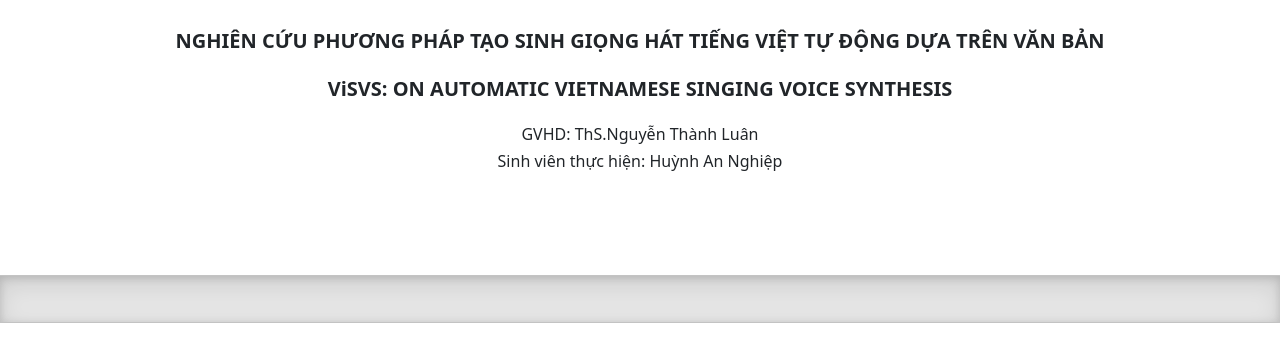
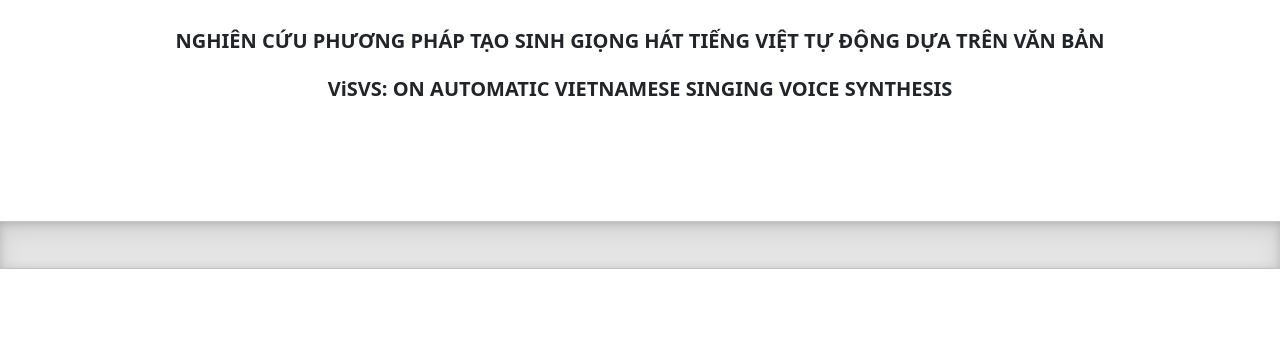
Before and after one commit to anhuynh219/demo_v2, a plain HTML site: page index.html in a window 1280 px wide. Shown: the part 173-513 px from the top of the page. Drawn offline with nearby package versions, Linux system fonts and the light colour scheme.

Commit message:
Update index.html
commented author

```diff
--- a/index.html
+++ b/index.html
@@ -209,8 +209,8 @@
               ViSVS: ON AUTOMATIC VIETNAMESE SINGING VOICE SYNTHESIS
             </h4>
           </div>
-          <h6>GVHD: ThS.Nguyễn Thành Luân</h6>
-          <h6>Sinh viên thực hiện: Huỳnh An Nghiệp</h6>
+          <!-- <h6>GVHD: ThS.Nguyễn Thành Luân</h6>
+          <h6>Sinh viên thực hiện: Huỳnh An Nghiệp</h6> -->
         </div>
       </div>
       <div class="b-example-divider"></div>
```
